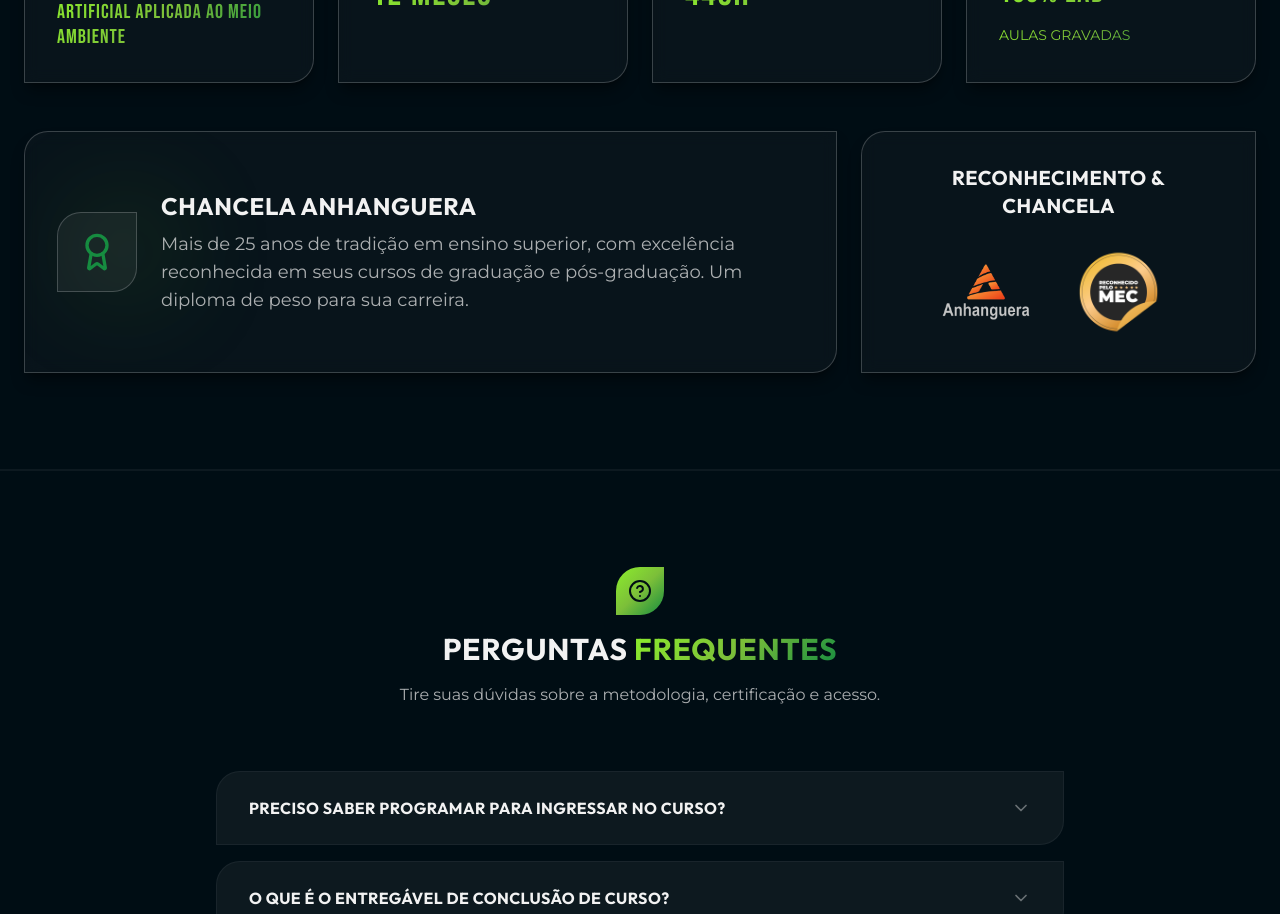
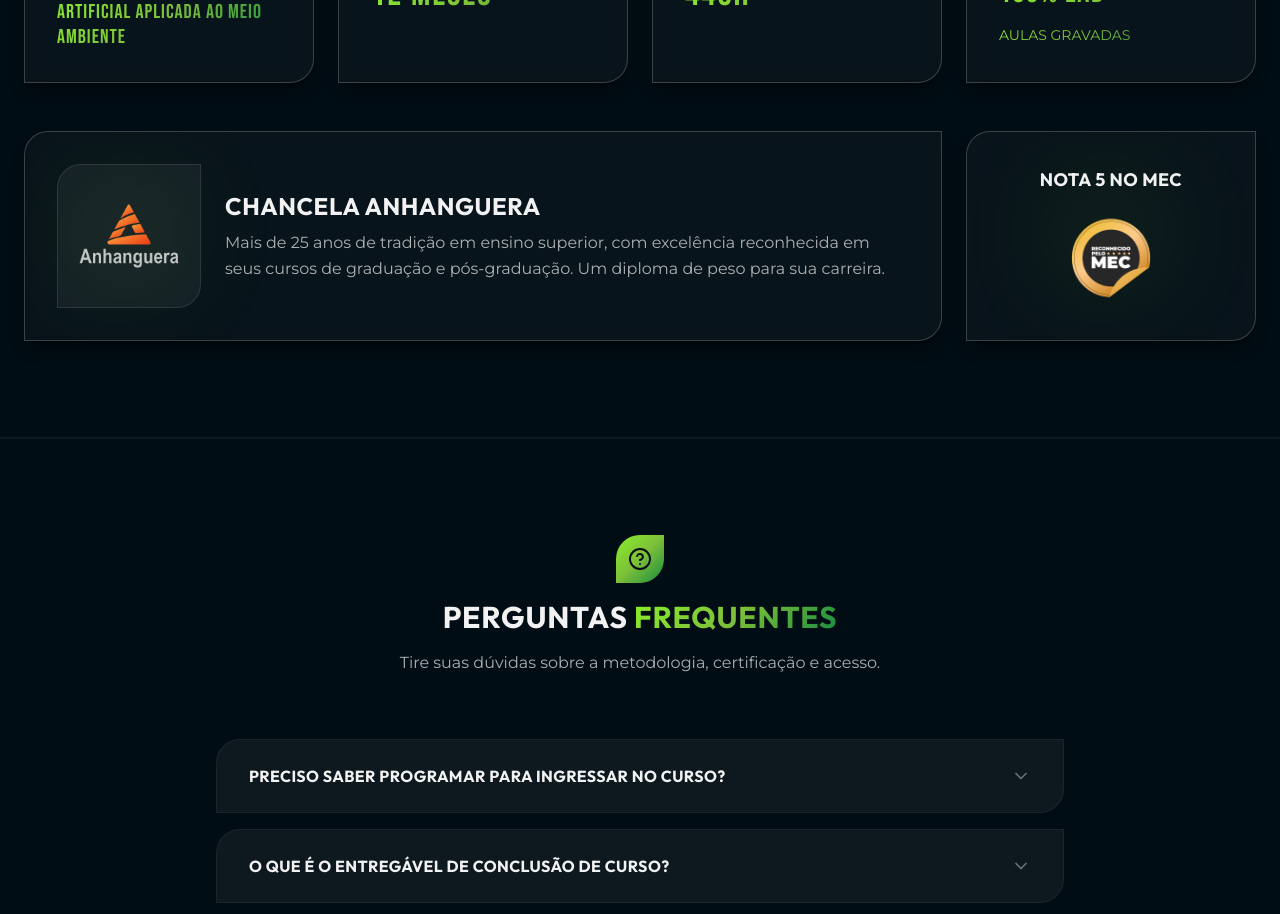
Before and after one commit to henriquegsantos149/pos-iama, a React (Vite) app: page / in a window 1280 px wide. Shown: the part 7060-7974 px from the top of the page. Built offline with nearby package versions, Linux system fonts and the light colour scheme.

Commit message:
style: reformata certificacoes e selos do mec e anhanguera

```diff
--- a/src/components/CourseInfo.tsx
+++ b/src/components/CourseInfo.tsx
@@ -69,60 +69,59 @@
               <MonitorPlay className="w-7 h-7 text-[var(--color-brand-accent)]" />
             </div>
             <h3 className="text-lg font-semibold text-[var(--color-brand-light)] mb-2 font-primary uppercase">Modalidade</h3>
-            <p className="text-3xl font-impact tracking-wider text-brand-gradient leading-tight">100% EAD<br/><span className="text-sm font-secondary tracking-normal text-[var(--color-brand-light)]/60 uppercase">Aulas Gravadas</span></p>
+            <p className="text-3xl font-impact tracking-wider text-brand-gradient leading-tight">100% EAD<br /><span className="text-sm font-secondary tracking-normal text-[var(--color-brand-light)]/60 uppercase">Aulas Gravadas</span></p>
           </motion.div>
 
 
         </motion.div>
 
         {/* Footer info area: Chancela and Parceiros */}
-        <div className="grid grid-cols-1 md:grid-cols-3 gap-6">
-          {/* Selo Anhanguera */}
+        <div className="grid grid-cols-1 lg:grid-cols-4 gap-6">
+          {/* Card Anhanguera */}
           <motion.div
             initial={{ opacity: 0, y: 20 }}
             whileInView={{ opacity: 1, y: 0 }}
             viewport={{ once: true }}
             transition={{ duration: 0.6, delay: 0.4 }}
-            className="md:col-span-2 shape-leaf bg-white/[0.03] backdrop-blur-sm border border-white/20 p-8 flex flex-col md:flex-row items-center gap-6 relative overflow-hidden shadow-lg shadow-black/40"
+            className="lg:col-span-3 col-span-1 shape-leaf bg-white/[0.03] backdrop-blur-sm border border-white/20 p-8 flex flex-col md:flex-row items-center gap-6 relative overflow-hidden shadow-lg shadow-black/40"
           >
             {/* subtle glow */}
             <div className="absolute top-1/2 left-10 -translate-y-1/2 w-32 h-32 bg-brand-gradient opacity-[0.08] blur-[50px] pointer-events-none"></div>
 
-            <div className="flex-shrink-0 w-20 h-20 shape-leaf bg-white/5 border border-white/20 flex items-center justify-center relative z-10">
-              <Award className="w-10 h-10 text-[var(--color-brand-secondary)]" />
+            <div className="flex-shrink-0 w-36 h-36 shape-leaf bg-white/5 border border-white/10 flex items-center justify-center relative z-10 p-4">
+              <img
+                src={`${import.meta.env.BASE_URL}logo-anhanguera.png`}
+                alt="Anhanguera - Selo e Chancela de Excelência de Ensino Superior da Pós-Graduação"
+                className="max-h-26 md:max-h-28 w-auto object-contain"
+              />
             </div>
             <div className="relative z-10">
               <h3 className="text-2xl font-bold mb-2 text-[var(--color-brand-light)] font-primary uppercase tracking-wide">Chancela Anhanguera</h3>
-              <p className="text-[var(--color-brand-light)]/70 text-lg">Mais de 25 anos de tradição em ensino superior, com excelência reconhecida em seus cursos de graduação e pós-graduação. Um diploma de peso para sua carreira.</p>
+              <p className="text-[var(--color-brand-light)]/70 text-base leading-relaxed">Mais de 25 anos de tradição em ensino superior, com excelência reconhecida em seus cursos de graduação e pós-graduação. Um diploma de peso para sua carreira.</p>
             </div>
           </motion.div>
 
-          {/* Parceiros do curso */}
+          {/* Card MEC */}
           <motion.div
             initial={{ opacity: 0, y: 20 }}
             whileInView={{ opacity: 1, y: 0 }}
             viewport={{ once: true }}
             transition={{ duration: 0.6, delay: 0.6 }}
-            className="md:col-span-1 shape-leaf flex flex-col justify-center items-center bg-white/[0.03] backdrop-blur-sm border border-white/20 p-8 relative overflow-hidden gap-6 shadow-lg shadow-black/40"
+            className="lg:col-span-1 col-span-1 shape-leaf bg-white/[0.03] backdrop-blur-sm border border-white/20 p-8 flex flex-col justify-center items-center gap-4 relative overflow-hidden shadow-lg shadow-black/40 text-center hover:border-[var(--color-brand-secondary)]/50 transition-all group"
           >
-            <h3 className="text-xl font-bold text-[var(--color-brand-light)] font-primary uppercase tracking-wide text-center">Reconhecimento & Chancela</h3>
-            <div className="flex items-center justify-center gap-6 flex-wrap">
-              {/* Anhanguera */}
-              <div className="flex flex-col items-center gap-2">
-                <img
-                  src={`${import.meta.env.BASE_URL}logo-anhanguera.png`}
-                  alt="Anhanguera - Selo e Chancela de Excelência de Ensino Superior da Pós-Graduação"
-                  className="h-16 md:h-20 lg:h-24 w-auto object-contain"
-                />
-              </div>
-              {/* MEC */}
-              <div className="flex flex-col items-center gap-2">
-                <img
-                  src={`${import.meta.env.BASE_URL}mec-badge.png`}
-                  alt="Selo do MEC - Reconhecimento pelo Ministério da Educação"
-                  className="h-16 md:h-20 lg:h-24 w-auto object-contain"
-                />
-              </div>
+            {/* subtle glow */}
+            <div className="absolute top-1/2 left-1/2 -translate-x-1/2 -translate-y-1/2 w-32 h-32 bg-brand-gradient opacity-[0.08] blur-[50px] pointer-events-none"></div>
+
+            <div className="relative z-10">
+              <h3 className="text-base md:text-lg font-bold text-[var(--color-brand-light)] font-primary uppercase tracking-wide">Nota 5 no MEC</h3>
+            </div>
+
+            <div className="relative z-10">
+              <img
+                src={`${import.meta.env.BASE_URL}mec-badge.png`}
+                alt="Selo do MEC - Reconhecimento pelo Ministério da Educação com Nota Máxima"
+                className="h-20 md:h-24 w-auto object-contain"
+              />
             </div>
           </motion.div>
         </div>
```
